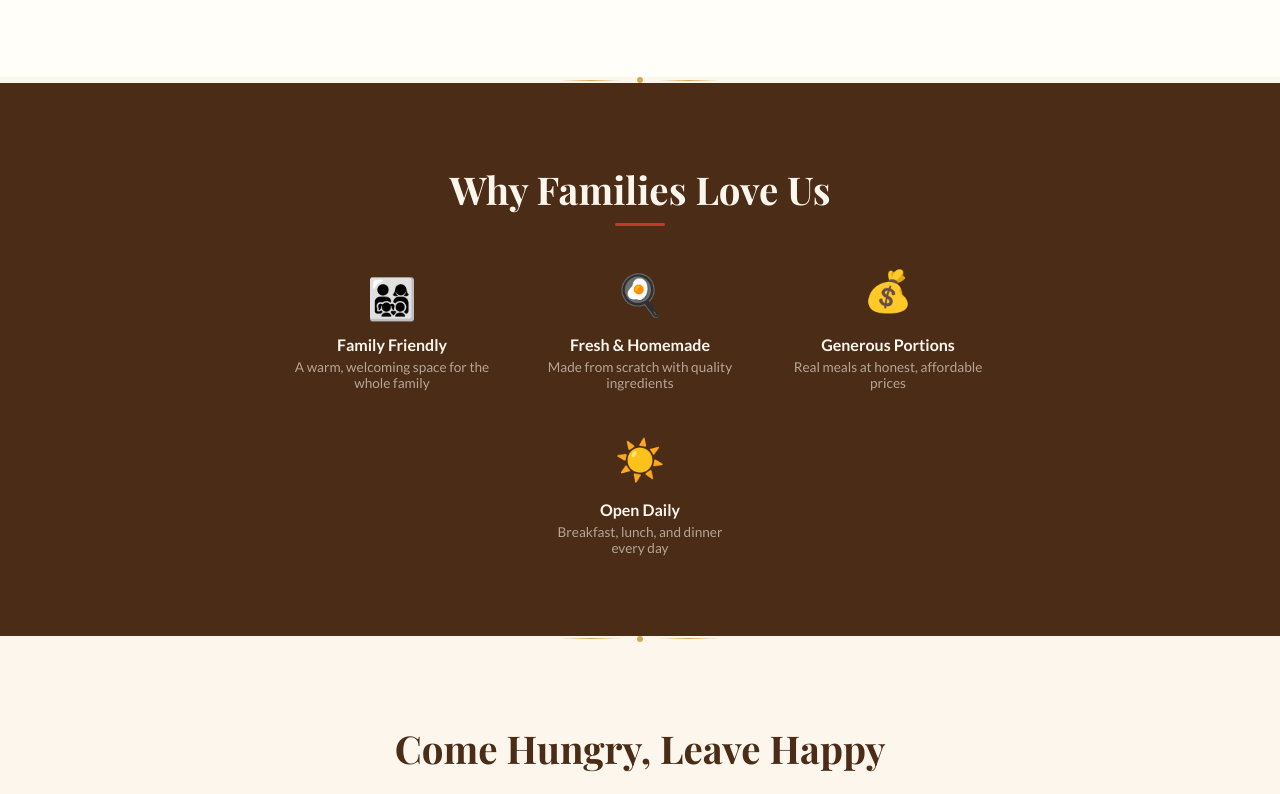
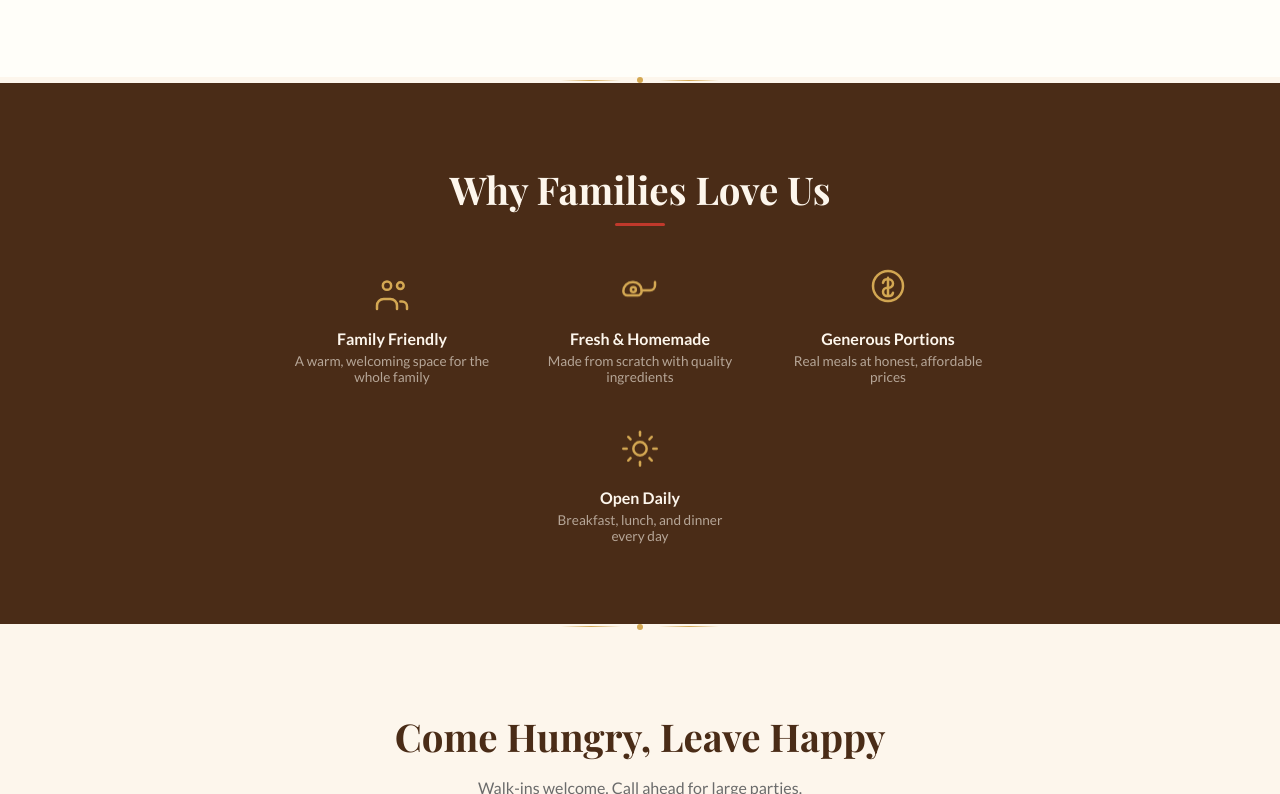
Before and after one commit to dimarinez/brothers-family-restaurant, a plain HTML site: page index.html in a window 1280 px wide. Shown: the part 1407-2201 px from the top of the page. Drawn offline with nearby package versions, Linux system fonts and the light colour scheme.

Commit message:
Replace emojis with flat inline SVG icons

```diff
--- a/index.html
+++ b/index.html
@@ -213,7 +213,9 @@
         }
 
         .hero-content { position: relative; z-index: 1; max-width: 700px; }
-        .hero-emoji { font-size: 3rem; margin-bottom: 1rem; }
+        .hero-emoji { margin-bottom: 1rem; color: var(--gold); display: flex; justify-content: center; }
+        .hero-emoji svg { width: 48px; height: 48px; }
+        .atm-item .icon svg { width: 40px; height: 40px; }
         .hero h1 {
             font-family: 'Playfair Display', serif;
             color: var(--cream);
@@ -478,8 +480,9 @@
         }
         .atm-item { text-align: center; max-width: 200px; }
         .atm-item .icon {
-            font-size: 2.5rem; margin-bottom: 0.75rem;
+            margin-bottom: 0.75rem;
             display: inline-block;
+            color: var(--gold);
             -webkit-animation: iconFloat 3s ease-in-out infinite;
             animation: iconFloat 3s ease-in-out infinite;
         }
@@ -619,7 +622,7 @@
         <div class="hero-orb hero-orb--2"></div>
         <div class="hero-orb hero-orb--3"></div>
         <div class="hero-content">
-            <div class="hero-emoji">🍽️</div>
+            <div class="hero-emoji"><svg xmlns="http://www.w3.org/2000/svg" viewBox="0 0 24 24" fill="none" stroke="currentColor" stroke-width="1.5" stroke-linecap="round" stroke-linejoin="round"><circle cx="12" cy="12" r="9"/><path d="M7 8v6c0 .5.2 1 .8 1.2L9 16v1"/><path d="M7 8h0"/><path d="M7 10h2"/><path d="M17 8v9"/><path d="M15 8v4c0 1.1.9 2 2 2s2-.9 2-2V8"/></svg></div>
             <p class="tagline">Home-Cooked Goodness Since Day One</p>
             <h1>Brother's <span>Family</span> Restaurant</h1>
             <p>Real food made with love in San Diego. Breakfast, lunch, and dinner — all your favorites, served family-style with generous portions and honest prices.</p>
@@ -707,22 +710,22 @@
         </div>
         <div class="atm-grid">
             <div class="atm-item reveal">
-                <div class="icon">👨‍👩‍👧‍👦</div>
+                <div class="icon"><svg xmlns="http://www.w3.org/2000/svg" viewBox="0 0 24 24" fill="none" stroke="currentColor" stroke-width="1.5" stroke-linecap="round" stroke-linejoin="round"><circle cx="9" cy="7" r="2.5"/><circle cx="17" cy="7" r="2"/><path d="M3 21v-2a4 4 0 0 1 4-4h4a4 4 0 0 1 4 4v2"/><path d="M21 21v-1.5a3 3 0 0 0-3-3h-1"/></svg></div>
                 <h3>Family Friendly</h3>
                 <p>A warm, welcoming space for the whole family</p>
             </div>
             <div class="atm-item reveal">
-                <div class="icon">🍳</div>
+                <div class="icon"><svg xmlns="http://www.w3.org/2000/svg" viewBox="0 0 24 24" fill="none" stroke="currentColor" stroke-width="1.5" stroke-linecap="round" stroke-linejoin="round"><path d="M2 12.5A5.5 5.5 0 0 1 7.5 7H8a5 5 0 0 1 5 5v.5a2.5 2.5 0 0 1-2.5 2.5h-6A2.5 2.5 0 0 1 2 12.5Z"/><path d="M13 12h5a3 3 0 0 0 3-3V7"/><circle cx="8" cy="11.5" r="1.5"/></svg></div>
                 <h3>Fresh & Homemade</h3>
                 <p>Made from scratch with quality ingredients</p>
             </div>
             <div class="atm-item reveal">
-                <div class="icon">💰</div>
+                <div class="icon"><svg xmlns="http://www.w3.org/2000/svg" viewBox="0 0 24 24" fill="none" stroke="currentColor" stroke-width="1.5" stroke-linecap="round" stroke-linejoin="round"><circle cx="12" cy="12" r="9"/><path d="M12 7v10"/><path d="M9 10a2.5 2.5 0 0 1 2.5-2h1a2.5 2.5 0 0 1 0 5h-1a2.5 2.5 0 0 0 0 5h1a2.5 2.5 0 0 0 2.5-2"/></svg></div>
                 <h3>Generous Portions</h3>
                 <p>Real meals at honest, affordable prices</p>
             </div>
             <div class="atm-item reveal">
-                <div class="icon">☀️</div>
+                <div class="icon"><svg xmlns="http://www.w3.org/2000/svg" viewBox="0 0 24 24" fill="none" stroke="currentColor" stroke-width="1.5" stroke-linecap="round" stroke-linejoin="round"><circle cx="12" cy="12" r="4"/><path d="M12 2v2"/><path d="M12 20v2"/><path d="M4.93 4.93l1.41 1.41"/><path d="M17.66 17.66l1.41 1.41"/><path d="M2 12h2"/><path d="M20 12h2"/><path d="M4.93 19.07l1.41-1.41"/><path d="M17.66 6.34l1.41-1.41"/></svg></div>
                 <h3>Open Daily</h3>
                 <p>Breakfast, lunch, and dinner every day</p>
             </div>
```
